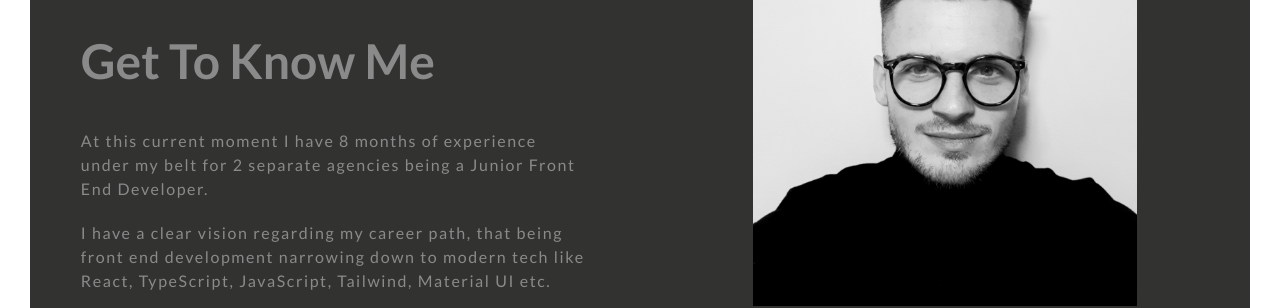
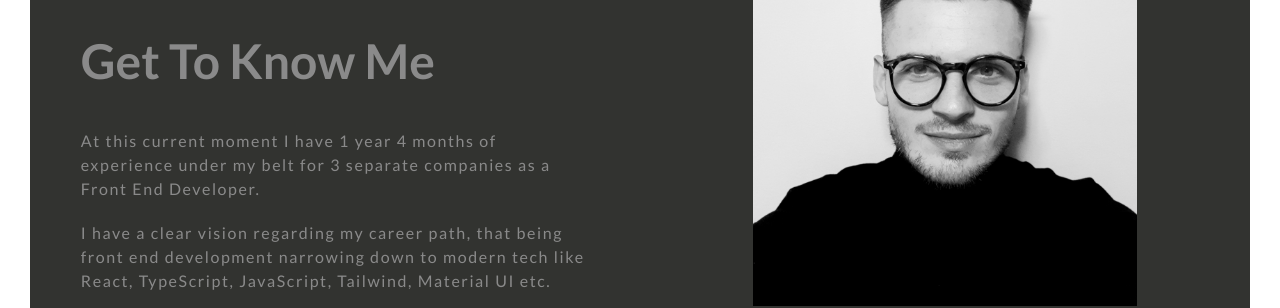
Before and after one commit to JakeLambertWD/portfolio2, a Next.js app: page / in a window 1280 px wide. Shown: the part 5120-5428 px from the top of the page. Built offline with nearby package versions, Linux system fonts and the light colour scheme.

Commit message:
Updated bio

```diff
--- a/components/about/About.js
+++ b/components/about/About.js
@@ -8,7 +8,7 @@ const About = () => {
 					<h1 className={`${classes.about__heading} text-[110px] uppercase text-left w-5/6`}>About me</h1>
 					<h2 className='text-[48px] capitalize font-bold mb-8 text-left w-5/6'>Get to know me</h2>
 					<p className='text-left mb-5 tracking-widest w-5/6'>
-						At this current moment I have 8 months of experience under my belt for 2 separate agencies being a Junior Front End Developer.
+						At this current moment I have 1 year 4 months of experience under my belt for 3 separate companies as a Front End Developer.
 					</p>
 					<p className='text-left mb-5 tracking-widest w-5/6'>
 						I have a clear vision regarding my career path, that being front end development narrowing down to modern tech like React, TypeScript,
```
